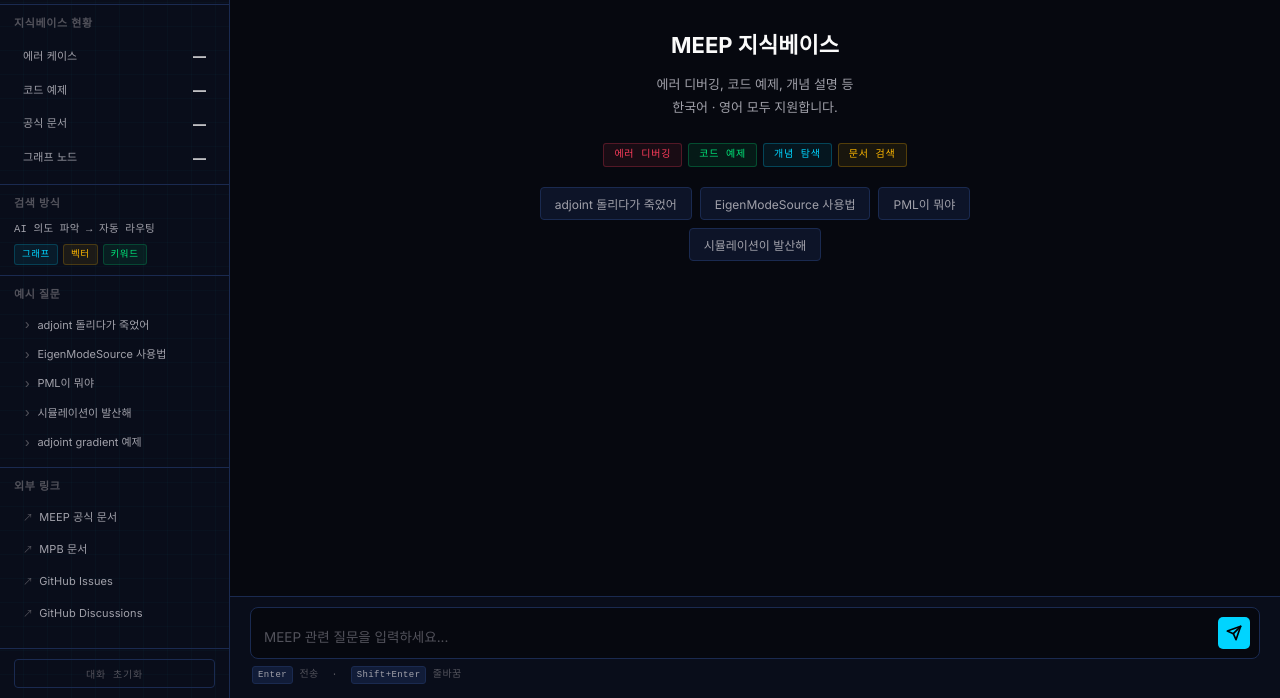
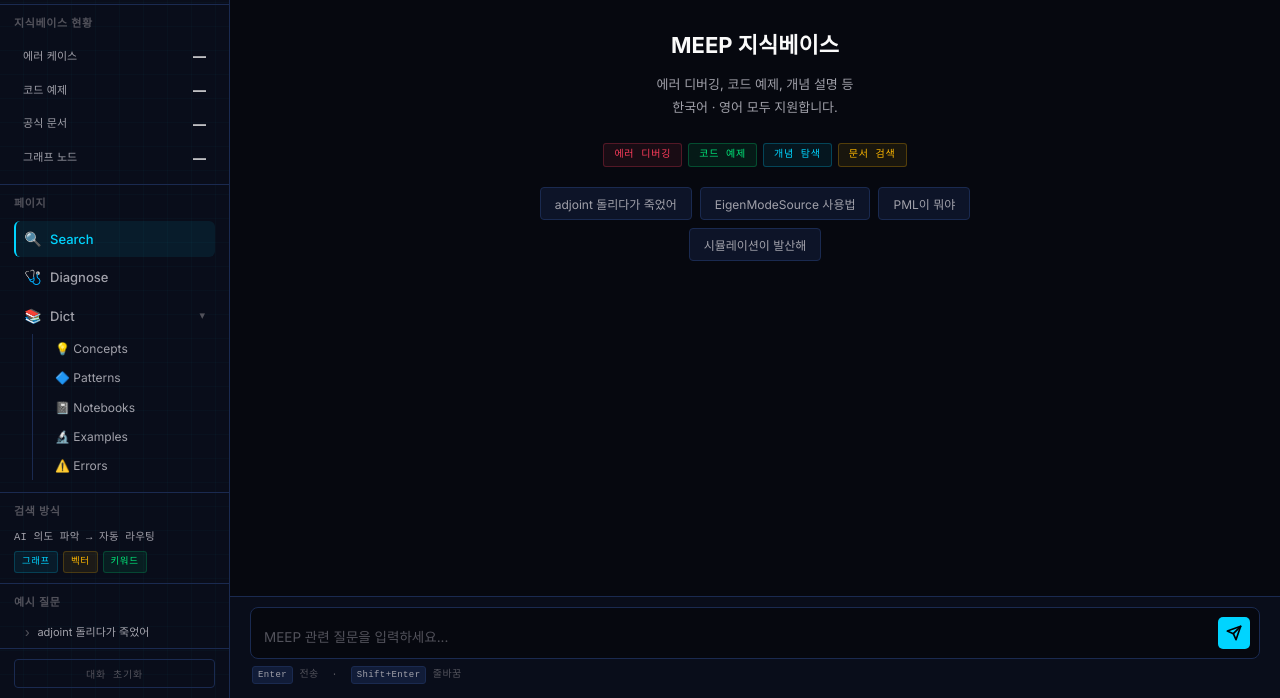
Before and after one commit to jin-castle/2026_inverse_design, a plain HTML site: page web/index.html in a window 1280 px wide. Shown: the part 102-800 px from the top of the page. Drawn offline with nearby package versions, Linux system fonts and the light colour scheme; files that its build step writes are made by us from their sources; no server answers; files whose address does not match are found by name.

Commit message:
feat: 사이드바 네비게이션 (Search/Diagnose/Dict 서브메뉴) + concepts demo 51/56 성공 (sonnet 재생성)

```diff
--- a/web/app.js
+++ b/web/app.js
@@ -651,6 +651,53 @@
       frame.src = '/dict';
     }
   }
+  // 사이드바 nav 활성 상태 동기화
+  document.querySelectorAll('.page-nav-item').forEach(el => el.classList.remove('active'));
+  const navEl = document.getElementById('nav-' + tab);
+  if (navEl) navEl.classList.add('active');
+}
+
+/* ── 사이드바 Dict 서브메뉴 토글 ─────────────────────────────────────────── */
+function toggleDictNav() {
+  const sub = document.getElementById('dict-subnav');
+  const chevron = document.getElementById('dict-chevron');
+  const isOpen = sub.style.display !== 'none' && sub.style.display !== '';
+  sub.style.display = isOpen ? 'none' : 'flex';
+  chevron.textContent = isOpen ? '▸' : '▾';
+}
+
+/* ── 사이드바에서 Dict 특정 탭으로 이동 ──────────────────────────────────── */
+function openDict(section) {
+  switchTab('dict');
+  const frame = document.getElementById('dict-frame');
+  const target = '/dict#' + section;
+
+  if (frame.src.includes('/dict')) {
+    // 이미 로드된 경우 iframe 내부 탭 전환
+    try {
+      const iframeDoc = frame.contentWindow;
+      if (iframeDoc && iframeDoc.switchTab) {
+        iframeDoc.switchTab(section);
+      } else {
+        frame.src = target;
+      }
+    } catch(e) {
+      frame.src = target;
+    }
+  } else {
+    frame.src = target;
+  }
+
+  // 서브메뉴 열어두기
+  document.getElementById('dict-subnav').style.display = 'flex';
+  document.getElementById('dict-chevron').textContent = '▾';
+  return false;
+}
+
+/* ── 사이드바 Diagnose 이동 ───────────────────────────────────────────────── */
+function openPage(page) {
+  if (page === 'diagnose') switchTab('diagnose');
+  return false;
 }
 
 /* ── 코드 진단 ──────────────────────────────────────────────────────────── */
--- a/web/index.html
+++ b/web/index.html
@@ -68,6 +68,46 @@
               <span class="stat-value" id="stat-nodes">—</span>
             </div>
           </div>
+        </section>
+
+        <!-- 페이지 네비게이션 -->
+        <section class="sidebar-section">
+          <div class="section-title">페이지</div>
+          <nav class="page-nav">
+            <a class="page-nav-item active" href="/" id="nav-search">
+              <span class="page-nav-icon">🔍</span>
+              <span>Search</span>
+            </a>
+            <a class="page-nav-item" href="/diagnose" id="nav-diagnose" onclick="return openPage('diagnose')">
+              <span class="page-nav-icon">🩺</span>
+              <span>Diagnose</span>
+            </a>
+            <!-- Dict 그룹 -->
+            <div class="page-nav-group">
+              <div class="page-nav-group-label" onclick="toggleDictNav()">
+                <span class="page-nav-icon">📚</span>
+                <span>Dict</span>
+                <span class="page-nav-chevron" id="dict-chevron">▾</span>
+              </div>
+              <div class="page-nav-sub" id="dict-subnav">
+                <a class="page-nav-sub-item" href="/dict#concepts" onclick="return openDict('concepts')">
+                  💡 Concepts
+                </a>
+                <a class="page-nav-sub-item" href="/dict#patterns" onclick="return openDict('patterns')">
+                  🔷 Patterns
+                </a>
+                <a class="page-nav-sub-item" href="/dict#notebooks" onclick="return openDict('notebooks')">
+                  📓 Notebooks
+                </a>
+                <a class="page-nav-sub-item" href="/dict#examples" onclick="return openDict('examples')">
+                  🔬 Examples
+                </a>
+                <a class="page-nav-sub-item" href="/dict#errors" onclick="return openDict('errors')">
+                  ⚠️ Errors
+                </a>
+              </div>
+            </div>
+          </nav>
         </section>
 
         <!-- 검색 방식 -->
--- a/web/style.css
+++ b/web/style.css
@@ -1716,3 +1716,105 @@
   .sidebar-overlay { display: none !important; }
   .hamburger { display: none; }
 }
+
+/* ══ 사이드바 페이지 네비게이션 ══════════════════════════════════════════ */
+.page-nav {
+  display: flex;
+  flex-direction: column;
+  gap: 2px;
+}
+
+.page-nav-item {
+  display: flex;
+  align-items: center;
+  gap: 8px;
+  padding: 7px 10px;
+  border-radius: 6px;
+  color: var(--text-2);
+  text-decoration: none;
+  font-size: 13px;
+  font-weight: 500;
+  cursor: pointer;
+  transition: background 0.15s, color 0.15s;
+  border: none;
+  background: none;
+  width: 100%;
+  text-align: left;
+}
+
+.page-nav-item:hover {
+  background: var(--surface-3);
+  color: var(--text);
+}
+
+.page-nav-item.active {
+  background: rgba(0, 212, 255, 0.08);
+  color: var(--cyan);
+  border-left: 2px solid var(--cyan);
+  padding-left: 8px;
+}
+
+.page-nav-icon {
+  font-size: 14px;
+  width: 18px;
+  text-align: center;
+  flex-shrink: 0;
+}
+
+/* Dict 그룹 */
+.page-nav-group {
+  border-radius: 6px;
+  overflow: hidden;
+}
+
+.page-nav-group-label {
+  display: flex;
+  align-items: center;
+  gap: 8px;
+  padding: 7px 10px;
+  color: var(--text-2);
+  font-size: 13px;
+  font-weight: 500;
+  cursor: pointer;
+  transition: background 0.15s, color 0.15s;
+  user-select: none;
+}
+
+.page-nav-group-label:hover {
+  background: var(--surface-3);
+  color: var(--text);
+}
+
+.page-nav-chevron {
+  margin-left: auto;
+  font-size: 11px;
+  color: var(--text-3);
+  transition: transform 0.2s;
+}
+
+.page-nav-sub {
+  display: flex;
+  flex-direction: column;
+  padding-left: 12px;
+  border-left: 1px solid var(--border);
+  margin-left: 18px;
+  margin-bottom: 2px;
+}
+
+.page-nav-sub-item {
+  display: flex;
+  align-items: center;
+  gap: 6px;
+  padding: 5px 10px;
+  border-radius: 5px;
+  color: var(--text-2);
+  text-decoration: none;
+  font-size: 12px;
+  cursor: pointer;
+  transition: background 0.15s, color 0.15s;
+}
+
+.page-nav-sub-item:hover {
+  background: var(--surface-3);
+  color: var(--cyan);
+}
```
Also changed, not shown: 3 other files.
